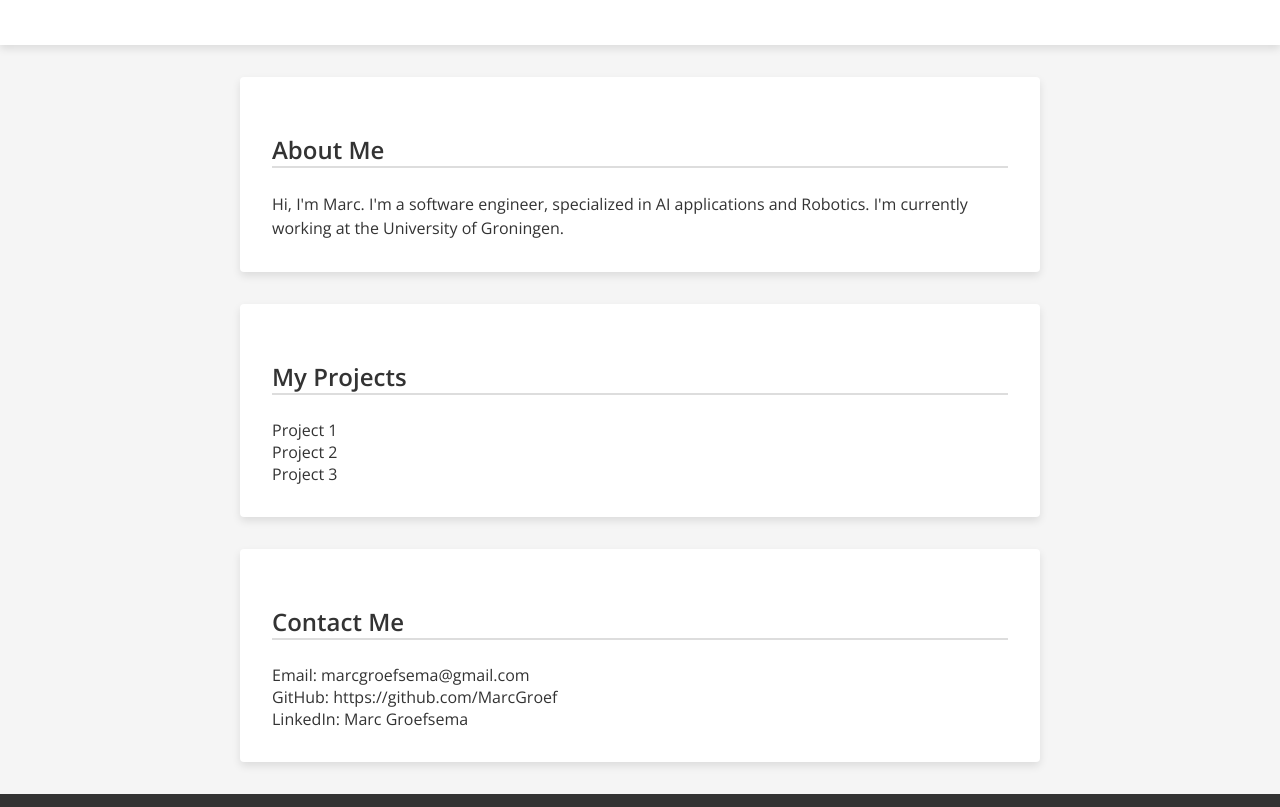
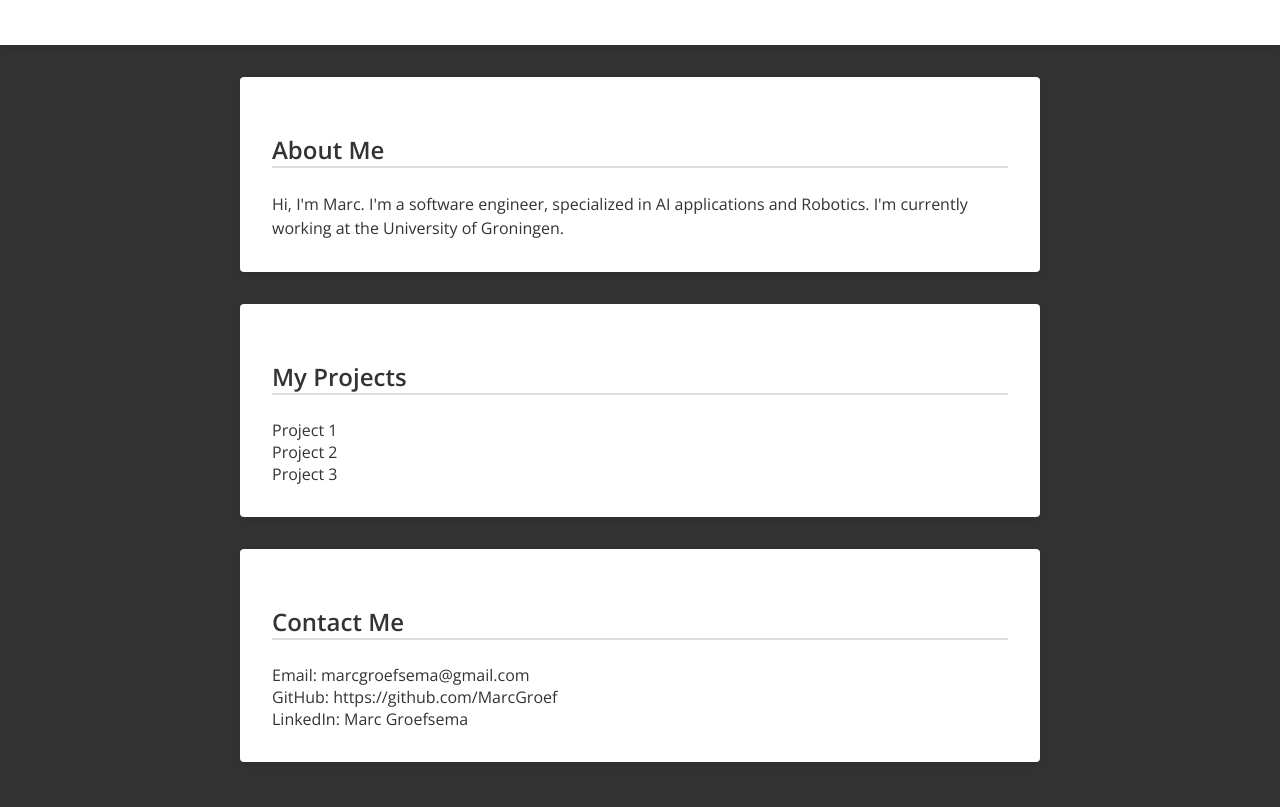
Before and after one commit to MarcGroef/marcgroef.github.io, a plain HTML site: page index.html in a window 1280 px wide. Shown: the part 94-901 px from the top of the page. Drawn offline with nearby package versions, Linux system fonts and the light colour scheme.

Commit message:
Update style.css

```diff
--- a/style.css
+++ b/style.css
@@ -8,7 +8,7 @@
 }
 
 body {
-  background-color: #f5f5f5;
+  background-color: #333;
 }
 
 a {
```
